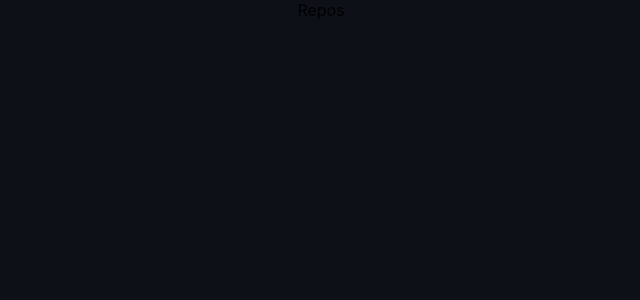
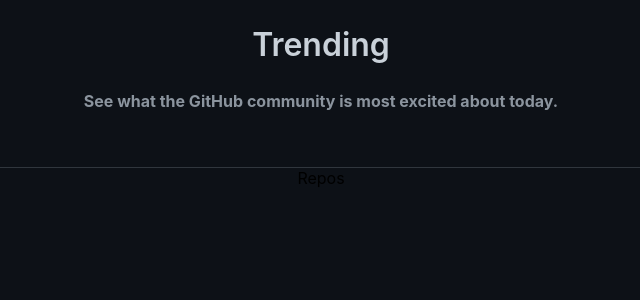
Before and after one commit to arawwad/coin-mena, a React (Create React App) app: page /repositories in a window 1280 px wide. Shown: the top 300 px of the page, without its empty margins (319-959 px from the left). Built offline with nearby package versions, Linux system fonts and the light colour scheme.

Commit message:
add header component

```diff
--- a/src/App.tsx
+++ b/src/App.tsx
@@ -5,6 +5,8 @@
   Switch,
   Redirect,
 } from 'react-router-dom';
+
+import { Header } from './components/Header';
 
 import styles from './App.module.css';
 
@@ -15,6 +17,7 @@
   return (
     <div className={styles.app}>
       <Router>
+        <Header />
         <Suspense fallback={<div>Loading...</div>}>
           <Switch>
             <Route exact path="/repositories">
--- /dev/null
+++ b/src/components/Header.module.css
@@ -0,0 +1,20 @@
+.header {
+  padding-bottom: 40px;
+  border-bottom: 1px solid #30363d;
+  width: 100%;
+}
+
+.title {
+  color: #c9d1d9;
+  line-height: 1.5;
+  text-align: center;
+  margin: .67em 0;
+  font-size: 32px;
+  font-weight: 600;
+}
+
+.subtitle {
+  text-align: center;
+  color: #8b949e;
+  font-size: 16px;
+}
--- /dev/null
+++ b/src/components/Header.tsx
@@ -0,0 +1,21 @@
+import { useLocation } from 'react-router';
+import styles from './Header.module.css';
+
+type descriptionMapType = {
+  [key: string]: string;
+};
+
+const descriptionMap: descriptionMapType = {
+  repositories: 'See what the GitHub community is most excited about today.',
+  developers: 'These are the developers building the hot tools today.',
+};
+
+export const Header = () => {
+  const page = useLocation().pathname.slice(1);
+  return (
+    <div className={styles.header}>
+      <h1 className={styles.title}>Trending</h1>
+      <h3 className={styles.subtitle}>{descriptionMap[page]}</h3>
+    </div>
+  );
+};
```
